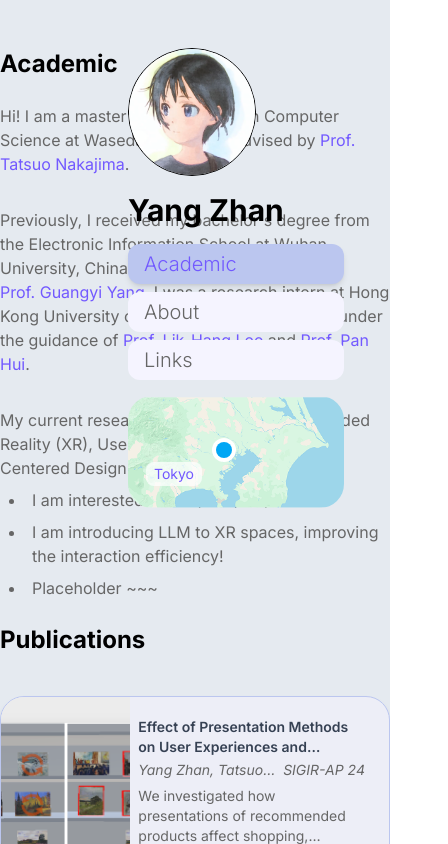
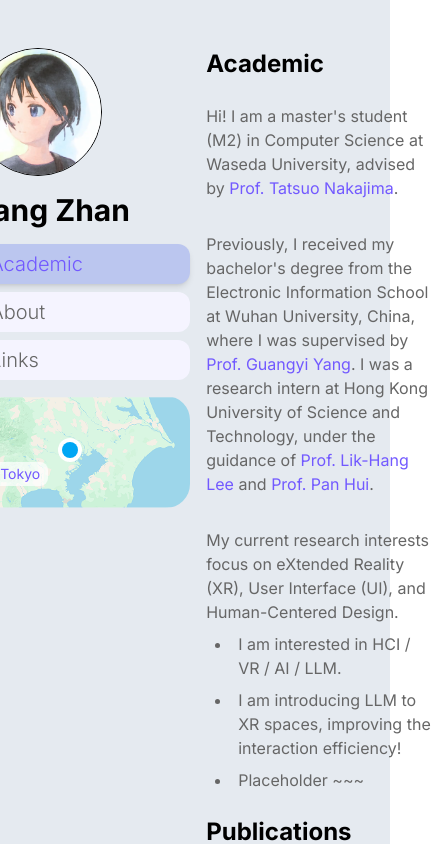
Before and after one commit to SN-F-QR/academic-personal, a React (Vite) app: page / in a window 390 px wide. Shown: the top 844 px of the page, 448 px wide, since content can reach past the window. Built offline with nearby package versions, Linux system fonts and the light colour scheme.

Commit message:
feat: horizon responsive design

```diff
--- a/src/components/NavBar.tsx
+++ b/src/components/NavBar.tsx
@@ -1,7 +1,7 @@
 import { NavLink } from "react-router";
 import LocationWidget from "./LocationWidget";
 
-const NavBar = () => {
+const NavBar: React.FC = () => {
   const navButtons = ["Academic", "About", "Links"].map((name, index) => {
     let path = name.toLowerCase();
     if (index === 0) {
@@ -11,7 +11,7 @@ const NavBar = () => {
   });
 
   return (
-    <div className="fixed top-8 left-32 flex h-full flex-col justify-items-center space-y-4 font-sans">
+    <div className="sticky top-8 mx-8 flex h-full max-w-54 flex-col justify-items-center space-y-4 font-sans">
       <img
         src="./avatar.png"
         alt="avatar of Yang Zhan"
--- a/src/pages/App.tsx
+++ b/src/pages/App.tsx
@@ -6,11 +6,12 @@ import About from "./About";
 
 function App() {
   const pageStyle =
-    "markdown flex min-h-dvh w-full flex-col place-self-center overflow-hidden pt-8 pb-20 md:ml-24 md:max-w-2xl";
+    "markdown flex min-h-dvh w-full flex-col place-self-center overflow-hidden pt-8 pb-20 mr-8 lg:ml-16 md:max-w-2xl";
 
   return (
     <BrowserRouter>
-      <div className="relative h-full w-full bg-purple-light">
+      <div className="h-full w-full bg-purple-light">
+        <div className="flex h-full place-self-center xl:mr-40">
           <NavBar />
           <div>
             <Routes>
@@ -20,6 +21,7 @@ function App() {
             </Routes>
           </div>
         </div>
+      </div>
     </BrowserRouter>
   );
 }
```
Lines whose indentation alone changed are shown as unchanged.
